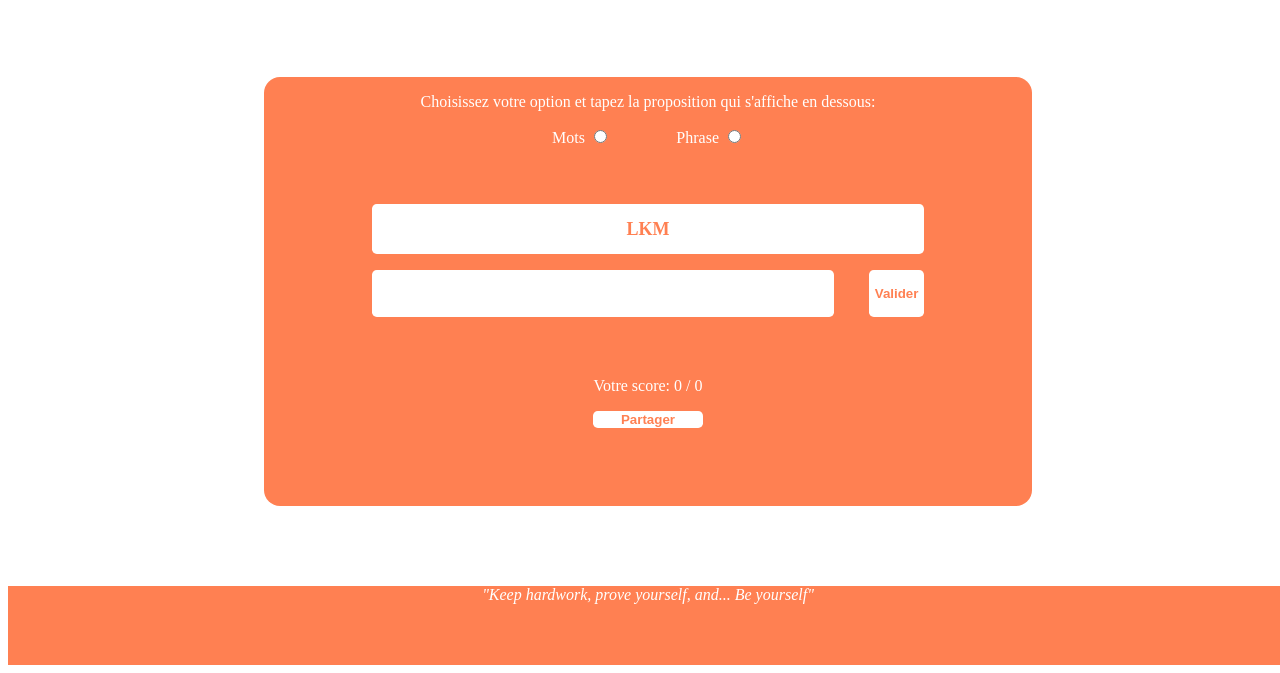
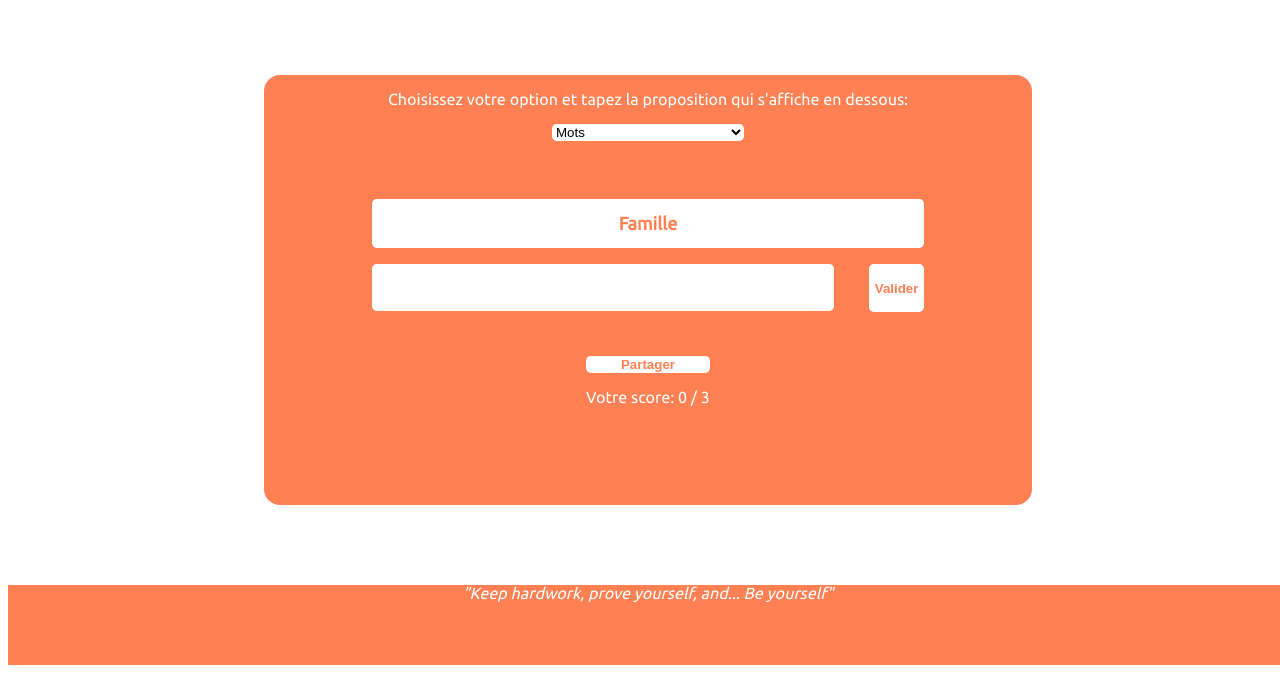
Before and after one commit to TahiryAllaoui/AzerType, a plain HTML site: page index.html in a window 1280 px wide. Both pictures are taken after a click on the button "Valider". Shown: the part 143-816 px from the top of the page. Drawn offline with Linux system fonts and the light colour scheme; a web font is replaced by a local one.

Commit message:
Working quizz

```diff
--- a/css/style.css
+++ b/css/style.css
@@ -1,6 +1,6 @@
 @font-face {
     font-family: "Ubuntu";
-    src: url("./fonts/ubuntu.ttf");
+    src: url("../fonts/ubuntu.ttf");
 }
 
 body {
@@ -40,7 +40,10 @@ header {
 }
 
 #zone-choix {
-    color: white;
+    color: black;
+    background-color: white;
+    border-radius: 0.3rem;
+    border: none;
     display: flex;
     gap: 4rem;
     width: 25%;
@@ -88,6 +91,10 @@ header {
     border: none;
     font-size: large;
     font-weight: bold;
+}
+
+#saisie input:focus {
+    outline: none;
 }
 
 #saisie button {
--- a/index.html
+++ b/index.html
@@ -15,32 +15,25 @@
         Bienvenu sur AzerType, le dactylo en ligne
     </header>
     <div id="container">
-        <div>Choisissez votre option et tapez la proposition
+        <div style="text-align: center;">Choisissez votre option et tapez la proposition
             qui s'affiche en dessous:
         </div>
-        <div id="zone-choix">
-            <div class="item">
-                <label for="mots">Mots</label>
-                <input type="radio" id="mots" value="mots" name="choix">
-            </div>
-            <div class="item">
-                <label for="phrase">Phrase</label>
-                <input type="radio" id="phrase" value="phrase" name="choix">
-            </div>
-        </div>
+        <select name="" id="zone-choix">
+            <option value="mots" selected="selected">Mots</option>
+            <option value="phrases">Phrases</option>
+        </select>
         <div id="zone-de-saisie">
-            <div id="mot-a-entrer">LKM</div>
+            <div id="mot-a-entrer"></div>
             <div id="saisie">
-                <input type="text">
-                <button>Valider</button>
+                <input type="text" id="user-input">
+                <button id="validate-button">Valider</button>
             </div>
         </div>
         <div id="score">
-            <p>Votre score: 0 / 0</p>
             <button>Partager</button>
         </div>
     </div>
-    <footer>
+    <footer class="pied">
         "Keep hardwork, prove yourself, and... Be yourself"
     </footer>
     <script src="./scripts/script.js"></script>
--- a/scripts/script.js
+++ b/scripts/script.js
@@ -1,28 +1,42 @@
-// const listeMots = ["Maman", "Famille", "interlocution"];
-// const listePhrase = ["Annie, are you OK?", "Smooth criminal is hitting", "Mickel Jackson is a Pop Star"];
-// let choixDeJeu = prompt("Voulez-vous jouer avec des mots out des phrase, (0) pour Mots et (1) pour Phrase: ");
-// let score = 0;
+const listeMots = ["Maman", "Famille", "interlocution"];
+const listePhrase = ["Annie, are you OK?", "Smooth criminal is hitting", "Mickel Jackson is a Pop Star"];
+let currentList = listeMots;
+let score = 0;
+let currentIndex = 0;
+let selectedOption = document.querySelector("#zone-choix");
+selectedOption.value = "mots"
+
+let keyword = document.querySelector("#mot-a-entrer");
+let userInput = document.querySelector("#user-input");
+let validateButton = document.querySelector("#validate-button");
+keyword.textContent = currentList[currentIndex];
+let paragraphScore = document.createElement("p");
+let divScore = document.getElementById("score");
+divScore.appendChild(paragraphScore);
 
 
-// //functions
-// const modeDeJeu = (choix) => {
-//     return (choix === 0) ? listeMots : listePhrase;
-// }
+selectedOption.addEventListener("change", (e) => {
+    console.log(e.target);
+    currentList = (e.target.value === "mots") ? listeMots : listePhrase;
+    keyword.textContent = currentList[currentIndex];
+})
 
-// const jeu = (liste) => {
-//     for (let i = 0; i < liste.length; i++) {
-//         let motUtilisateur = prompt(`Entrer: ${liste[i]}`);
-//         if (liste[i] === motUtilisateur) {
-//             score++;
-//         }
-//         else {
-//             i--;
-//         }
-//     }
-//     return score;
-// }
+validateButton.addEventListener("click", () => {
+    if (currentList[currentIndex] === userInput.value)
+        score++;
+    currentIndex++;
+    keyword.textContent = currentList[currentIndex];
+    paragraphScore.textContent = `Votre score: ${score} / ${currentList.length}`;
+})
 
-// //test
-// let partie = jeu(modeDeJeu(parseInt(choixDeJeu)));
-
-// console.log(" votre score est: ", score);
+document.addEventListener("keypress", (e) => {
+    let type = e.key;
+    if (type == "Enter") {
+        if (currentList[currentIndex] === userInput.value)
+            score++;
+        currentIndex++;
+        keyword.textContent = currentList[currentIndex];
+        paragraphScore.textContent = `Votre score: ${score} / ${currentList.length}`;
+        userInput.value = "";
+    }
+})
```
